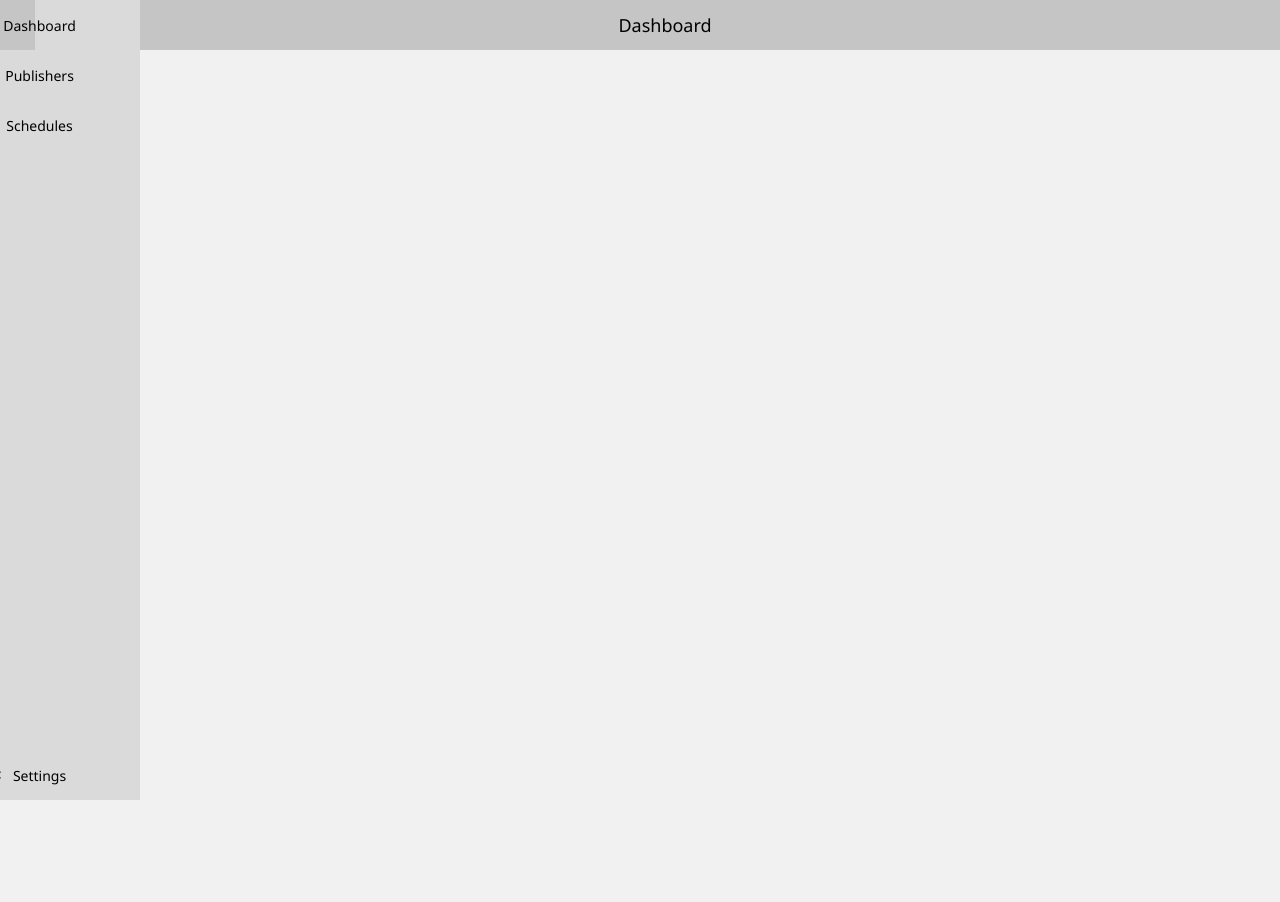
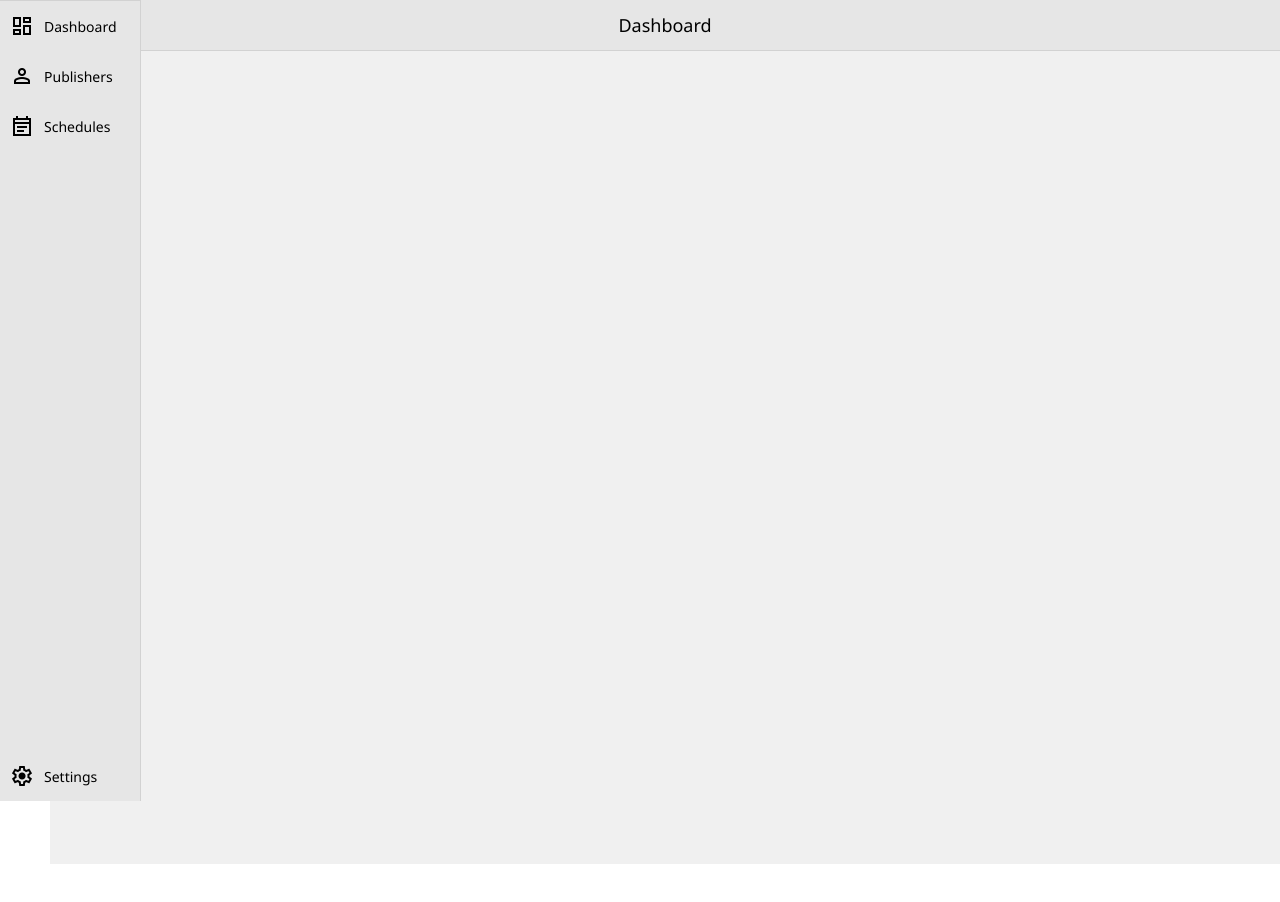
Before and after one commit to damianamodeo/damianamodeo.github.io, a plain HTML site: page orderly/index.html in a window 1280 px wide. After the commit the page ends 864 px from the top, so only its background shows below. Drawn offline with nearby package versions, Linux system fonts and the light colour scheme.

Commit message:
css fixing

```diff
--- a/orderly/index.html
+++ b/orderly/index.html
@@ -58,7 +58,7 @@
     </header>
     <main></main>
     <nav class="navbar">
-      <ul class="navbar-nav">
+      <ul class="navbar-container">
         <li class="nav-item" onclick="dashboard()">
           <i class="material-symbols-sharp nav-icon"> dashboard </i>
           <span class="nav-text">Dashboard</span>
--- a/orderly/src/styles/cards.css
+++ b/orderly/src/styles/cards.css
@@ -21,10 +21,10 @@
 
 
 /*****************************
-  Extra small devices (phones, 600px and down)
+  Extra small devices (phones, 10px and up)
 *****************************/
 
-*/ @media only screen and (max-width: 600px) {
+*/ @media only screen and (min-width: 10px) {
 }
 
 /*****************************
--- a/orderly/src/styles/header.css
+++ b/orderly/src/styles/header.css
@@ -2,9 +2,11 @@ header {
   font-size: 1.8rem;
   position: fixed;
   top: 0;
-  left: 5rem;
   right: 0;
-  background-color: var(--grey3);
+  background-color: var(--grey23);
+
+  border-bottom: 1px solid;
+  border-bottom-color: var(--grey21);
 }
 
 .header-container {
@@ -33,12 +35,14 @@ header {
   justify-content: right;
 }
 
-
 /*****************************
-  Extra small devices (phones, 600px and down)
+  Extra small devices (phones, 10px and up)
 *****************************/
 
-*/ @media only screen and (max-width: 600px) {
+@media only screen and (10-width: 10px) {
+  header {
+    left: 0;
+  }
 }
 
 /*****************************
@@ -56,10 +60,13 @@ header {
 }
 
 /*****************************
- Large devices (laptops/desktops, 992px and up)
+ Large devices (laptops/desktops, 1025px and up)
 *****************************/
 
-@media only screen and (min-width: 992px) {
+@media only screen and (min-width: 1025px) {
+  header {
+    left: 5rem;
+  }
 }
 
 /*****************************
--- a/orderly/src/styles/navbar.css
+++ b/orderly/src/styles/navbar.css
@@ -1,10 +1,10 @@
 .navbar {
-  background-color: var(--grey2);
+  background-color: var(--grey23);
   position: fixed;
-  left: 0vh;
+  left: 0;
 }
 
-.navbar-nav {
+.navbar-container {
   list-style: none;
   padding: 0;
   margin: 0;
@@ -35,65 +35,37 @@
 }
 
 /*****************************
-  Extra small devices (phones, 600px and down)
+  Extra small devices (phones, 10px and up)
 *****************************/
 
-@media only screen and (max-width: 600px) {
-  body {
-    margin-bottom: 5rem;
-    margin-left: 0rem;
-  }
-
+@media only screen and (min-width: 10px) {
   .navbar {
     bottom: 0;
     width: 100vw;
     height: 5rem;
+    border-top: 1px solid;
+    border-top-color: var(--grey21);
   }
 
-  .navbar-nav {
+  .navbar-container {
     display: flex;
     align-items: baseline;
   }
 
   .nav-item {
     justify-content: center;
-    width: 25%;
+    margin: auto;
   }
 
   .nav-text {
     display: none;
   }
 }
-
 /*****************************
   Small devices (portrait tablets and large phones, 600px and up)
 *****************************/
 
 @media only screen and (min-width: 600px) {
-  body {
-    margin-bottom: 5rem;
-    margin-left: 0rem;
-  }
-
-  .navbar {
-    bottom: 0;
-    width: 100vw;
-    height: 5rem;
-  }
-
-  .navbar-nav {
-    display: flex;
-    align-items: baseline;
-  }
-
-  .nav-item {
-    justify-content: center;
-    width: 25%;
-  }
-
-  .nav-text {
-    display: none;
-  }
 }
 
 /*****************************
@@ -101,63 +73,39 @@
 *****************************/
 
 @media only screen and (min-width: 768px) {
-  body {
-    margin-bottom: 5rem;
-    margin-left: 0rem;
-  }
+}
 
-  .navbar {
-    bottom: 0;
-    width: 100vw;
-    height: 5rem;
-  }
-
-  .navbar-nav {
-    display: flex;
-    align-items: baseline;
-  }
-
-  .nav-item {
-    justify-content: center;
-    width: 25%;
-  }
-
-  .nav-text {
-    display: none;
-  }
-}
 /*****************************
- Large devices (laptops/desktops, 992px and up)
+ Large devices (laptops/desktops, 1025px and up)
 *****************************/
 
-/*****************************
- Extra large devices (large laptops and desktops, 1200px and up)
-*****************************/
-
-@media only screen and (min-width: 600px) {
-  body {
-    margin-left: 5rem;
-  }
-
+@media only screen and (min-width: 1025px) {
   .navbar {
     height: 100vh;
     width: 5rem;
     top: 0px;
     transition: width 50ms ease;
+    border-right: 1px solid;
+    border-right-color: var(--grey21);
   }
 
   .navbar:hover {
     width: 14rem;
   }
 
-  .navbar-nav {
+  .navbar-container {
     height: 100%;
     flex-direction: column;
+  }
+
+  .nav-item {
+    margin: 0;
   }
 
   .nav-icon {
     margin-left: 1rem;
   }
+
   .nav-item:hover {
     background-color: var(--grey3);
   }
@@ -168,3 +116,10 @@
     margin-left: 1rem;
   }
 }
+
+/*****************************
+ Extra large devices (large laptops and desktops, 1200px and up)
+*****************************/
+
+@media only screen and (min-width: 1200px) {
+}
--- a/orderly/src/styles/style.css
+++ b/orderly/src/styles/style.css
@@ -4,11 +4,18 @@
   --blue1: rgb(74, 109, 167);
   --blue2: rgb(121, 160, 203);
   --white: rgb(255, 255, 255);
-  --grey1: rgb(241, 241, 241);
-  --grey2: rgb(218, 218, 218);
-  --grey3: rgb(197, 197, 197);
-  --grey4: rgb(157, 157, 157);
-  --grey5: rgb(98, 98, 98);
+  --grey24: rgb(240, 240, 240);
+  --grey23: rgb(230, 230, 230);
+  --grey22: rgb(220, 220, 220);
+  --grey21: rgb(210, 210, 210);
+  --grey20: rgb(200, 200, 200);
+  --grey19: rgb(190, 190, 190);
+  --grey18: rgb(180, 180, 180);
+  --grey17: rgb(170, 170, 170);
+  --grey16: rgb(160, 160, 160);
+  --grey15: rgb(150, 150, 150);
+  --grey14: rgb(140, 140, 140);
+  --grey13: rgb(130, 130, 130);
   --orange: rgb(196, 132, 48);
   --maroon: rgb(148, 40, 38);
 }
@@ -26,7 +33,7 @@ body {
 
 main {
   padding: 1.2rem;
-  background-color: var(--grey1);
+  background-color: var(--grey24);
   height: 100vh;
 }
 
```
Also changed, not shown: orderly/manifest.webmanifest.
